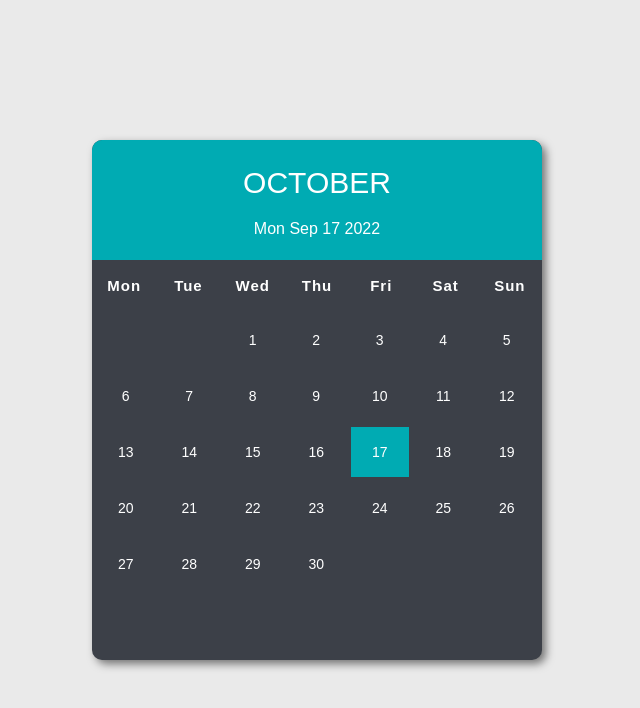
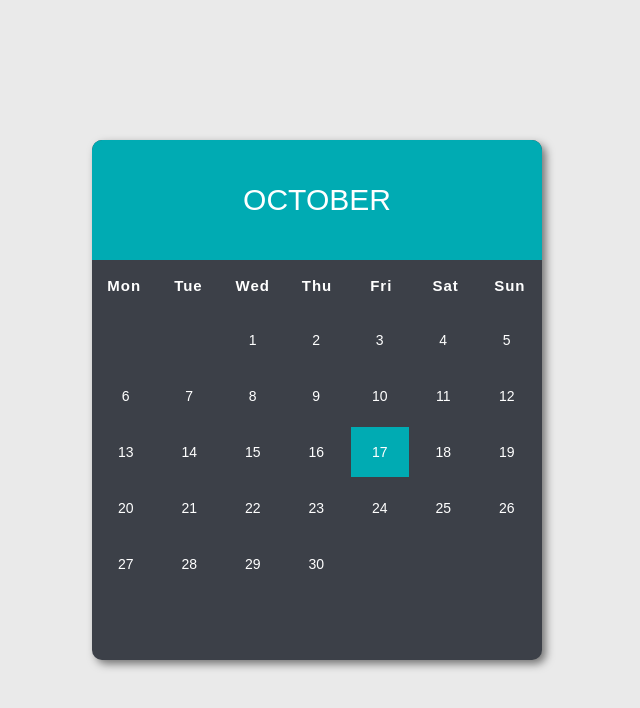
Before and after one commit to legit-develop/calender, a plain HTML site: page index.html in a window 1280 px wide. Shown: the whole page, without its empty margins (323-963 px from the left). Drawn offline with Linux system fonts and the light colour scheme.

Commit message:
dynamical add the date

```diff
--- a/index.html
+++ b/index.html
@@ -13,7 +13,7 @@
         <div class="month">
           <div class="date">
             <h1></h1>
-            <p>Mon Sep 17 2022</p>
+            <p></p>
           </div>
         </div>
         <div class="weekdays">
```
